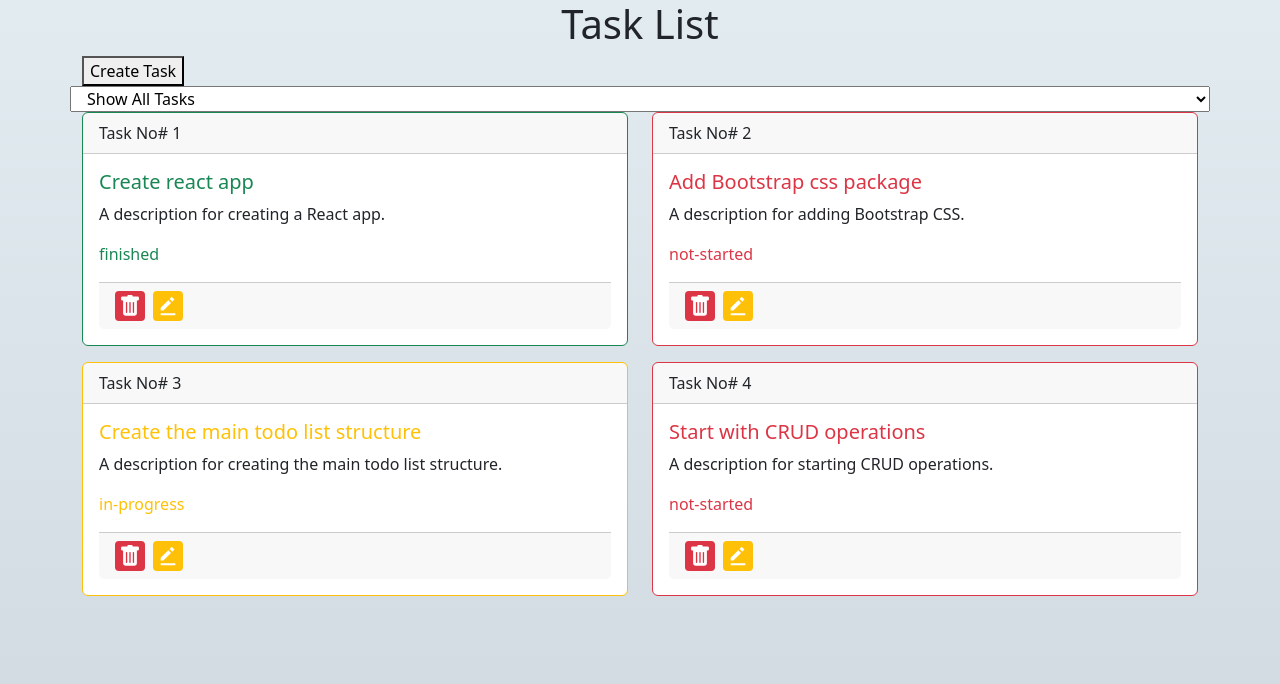
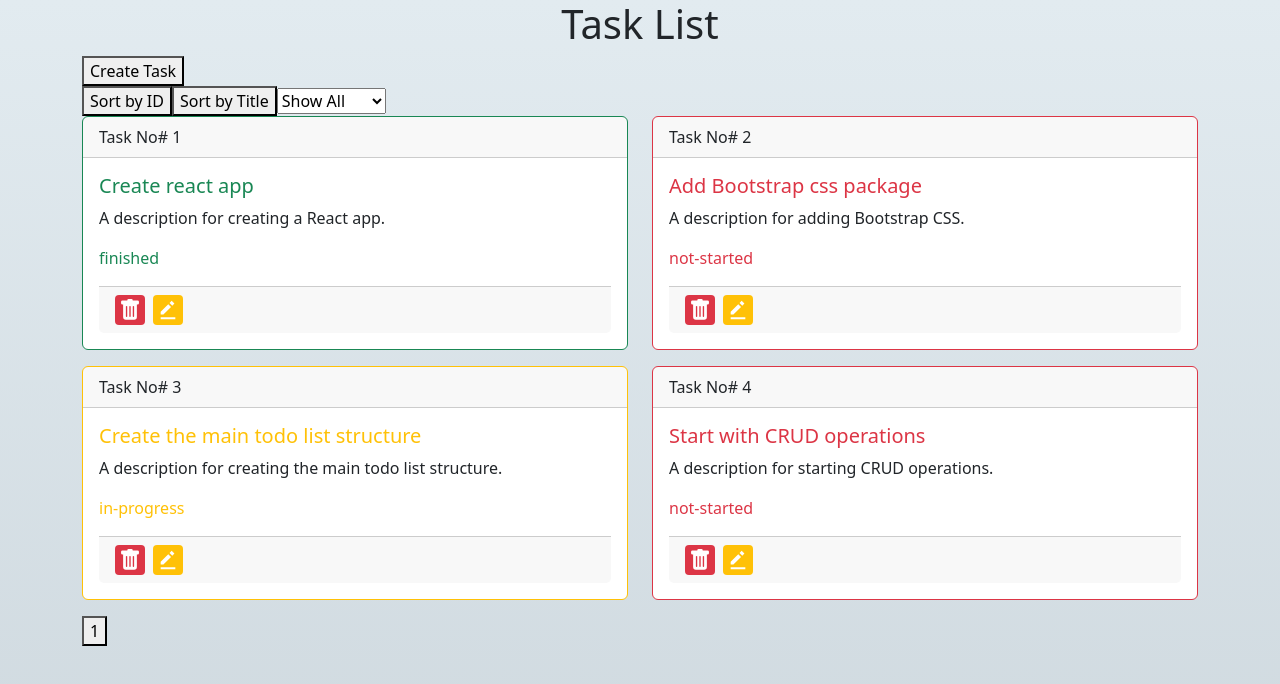
Before and after one commit to AbdElrahmanGbr/jobathon-task, a React (Create React App) app: page / in a window 1280 px wide. Shown: the top 684 px of the page. Built offline with nearby package versions, Linux system fonts and the light colour scheme; the HTML template or start-up script is replaced by a standard one.

Commit message:
feat: sorting (id/title), pagination

```diff
--- a/src/pages/taskslist/tastslist.page.jsx
+++ b/src/pages/taskslist/tastslist.page.jsx
@@ -7,32 +7,70 @@ import {tasksData} from "../../data/tasks-data-module";
 const TasksList = ({tasks, onDeleteTask, onEditTask}) => {
     const [filteredTasks, setFilteredTasks] = useState(tasksData);
     const [statusFilter, setStatusFilter] = useState('all');
+    const [sortBy, setSortBy] = useState('id');
+    const [currentPage, setCurrentPage] = useState(1);
+    const tasksPerPage = 5;
 
     useEffect(() => {
         setFilteredTasks(tasks);
     }, [tasks]);
+
+    const sortTasks = (field) => {
+        const sortedTasks = [...filteredTasks].sort((a, b) => {
+            if (field === 'id') {
+                return a.id - b.id;
+            } else if (field === 'title') {
+                return a.title.localeCompare(b.title);
+            }
+            return 0;
+        });
+        setSortBy(field);
+        setFilteredTasks(sortedTasks);
+    };
+
     const filterTasks = (status) => {
+        let filtered;
         if (status === 'all') {
-            setFilteredTasks(tasks);
+            filtered = tasks;
         } else {
-            const filtered = tasks.filter((task) => task.status === status);
-            setFilteredTasks(filtered)
+            filtered = tasks.filter((task) => task.status === status);
         }
-        setStatusFilter(status)
-    }
+        setStatusFilter(status);
+        setFilteredTasks(filtered);
+        setCurrentPage(1);
+    };
+
+    const indexOfLastTask = currentPage * tasksPerPage;
+    const indexOfFirstTask = indexOfLastTask - tasksPerPage;
+    const currentTasks = filteredTasks.slice(indexOfFirstTask, indexOfLastTask);
+
+    const paginate = (pageNumber) => setCurrentPage(pageNumber);
     return (
         <Row>
-            <select onChange={(e) => filterTasks(e.target.value)}>
-                <option value="all">Show All Tasks</option>
-                <option value="not-started">Not Started</option>
-                <option value="in-progress">In Progress</option>
-                <option value="finished">Finished</option>
-            </select>
-            {filteredTasks.map((task) => (
+            <div>
+                <button onClick={() => sortTasks('id')}>Sort by ID</button>
+                <button onClick={() => sortTasks('title')}>Sort by Title</button>
+                <select onChange={(e) => filterTasks(e.target.value)}>
+                    <option value="all">Show All</option>
+                    <option value="not-started">Not Started</option>
+                    <option value="in-progress">In Progress</option>
+                    <option value="finished">Finished</option>
+                </select>
+            </div>
+            {currentTasks.map((task) => (
                 <Col key={task.id} lg={6}>
                     <Task task={task} onDelete={onDeleteTask} onEdit={onEditTask} />
                 </Col>
             ))}
+            <div>
+                {Array(Math.ceil(filteredTasks.length / tasksPerPage))
+                    .fill()
+                    .map((_, index) => (
+                        <button key={index} onClick={() => paginate(index + 1)}>
+                            {index + 1}
+                        </button>
+                    ))}
+            </div>
         </Row>
     );
 };
```
